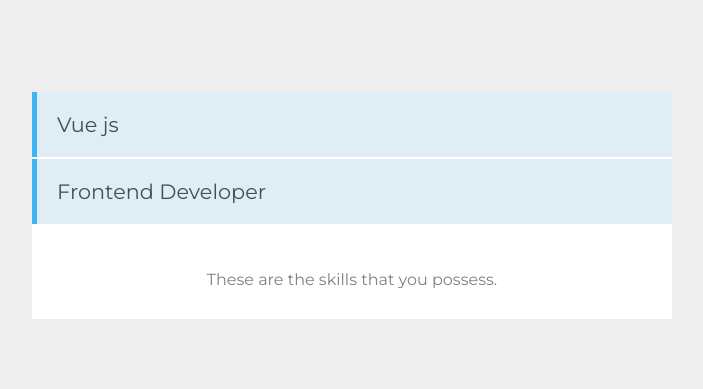
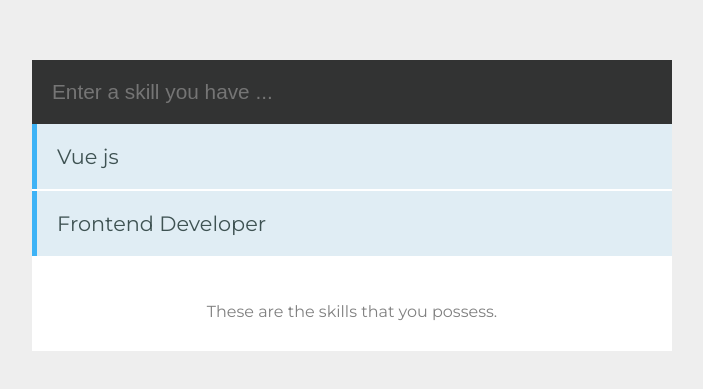
Before and after one commit to daktari01/vue-skills, a Vue app: page / in a window 1280 px wide. Shown: the part 187-576 px from the top of the page, without its empty margins (288-991 px from the left). Built offline with nearby package versions, Linux system fonts and the light colour scheme.

Commit message:
Using forms in Vue

```diff
--- a/package.json
+++ b/package.json
@@ -8,6 +8,7 @@
     "lint": "vue-cli-service lint"
   },
   "dependencies": {
+    "vee-validate": "^2.1.6",
     "vue": "^2.5.21"
   },
   "devDependencies": {
--- a/src/components/Skills.vue
+++ b/src/components/Skills.vue
@@ -1,6 +1,10 @@
 <template>
   <div class="hello">
     <div class="holder">
+      <form @submit.prevent="addSkill" action="">
+        <input type="text" placeholder="Enter a skill you have ..." v-model="skill">
+      </form>
+
       <ul>
         <li v-for="(data, index) in skills" :key='index'>{{ data.skill }}</li>
       </ul>
@@ -15,13 +19,17 @@
   name: 'Skills',
   data() {
     return {
+      skill: '',
       skills: [
         { "skill": "Vue js" },
         { "skill": "Frontend Developer" },
-      ],
-      bgColor: 'yellow',
-      bgWidth: '100%',
-      bgHeight: '30px'
+      ]
+    }
+  },
+  methods: {
+    addSkill(){
+      this.skills.push({skill: this.skill})
+      this.skill = '';
     }
   }
 }
@@ -57,4 +65,13 @@
   .container {
     box-shadow: 0px 0px 40px lightgray;
   }
+
+  input {
+    width: calc(100% - 40px);
+    border: 0;
+    padding: 20px;
+    font-size: 1.3em;
+    background-color: #323333;
+    color: #687F7F;
+  }
 </style>
--- a/src/main.js
+++ b/src/main.js
@@ -1,8 +1,10 @@
 import Vue from 'vue'
 import App from './App.vue'
+import VeeValidate from 'vee-validate'
 
-Vue.config.productionTip = false
+Vue.use(VeeValidate);
+Vue.config.productionTip = false;
 
 new Vue({
   render: h => h(App),
-}).$mount('#app')
+}).$mount('#app');
```
Also changed, not shown: 1 other file (tests, documents, lock files or other folders).
